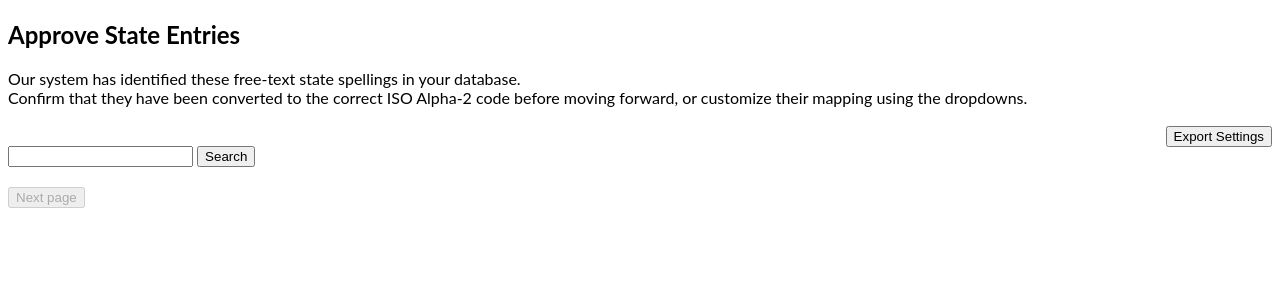
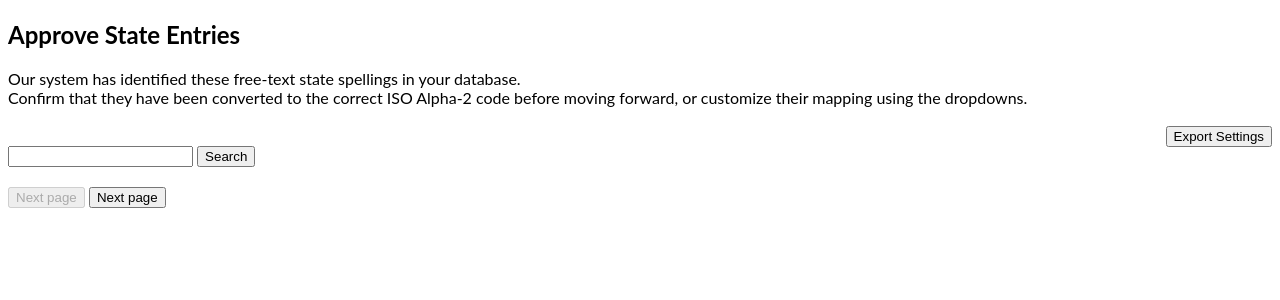
Before and after one commit to ianrm02/salesforce_project, a Flask app: template main/templates/state_skeleton.html in a window 1280 px wide. Shown: the top 300 px of the page. Run offline with Flask 3, Linux system fonts and the light colour scheme; the template is opened without the code that fills it, so the values that code supplies are empty; parts of the project's set-up code (start-up, migrations or seed data) failed here and were passed over.

Commit message:
Added admin next page buttons

```diff
--- a/main/templates/country_skeleton.html
+++ b/main/templates/country_skeleton.html
@@ -39,6 +39,7 @@
   <div class="notification">Items still pending approval</div>
 
   <button id="nextPage" onclick="redirect('state_approve')" disabled>Next page</button>
+  <button id="nextPageAdmin" onclick="redirect('state_approve')">Next page</button>
 
   <br><br>
   {% for message in get_flashed_messages() %}
--- a/main/templates/state_skeleton.html
+++ b/main/templates/state_skeleton.html
@@ -47,6 +47,7 @@
   <div class="notification">Items still pending approval</div>
 
   <button id="nextPage" onclick="redirect('address_approve')" disabled>Next page</button>
+  <button id="nextPageAdmin" onclick="redirect('address_approve')">Next page</button>
 
 
 
```
